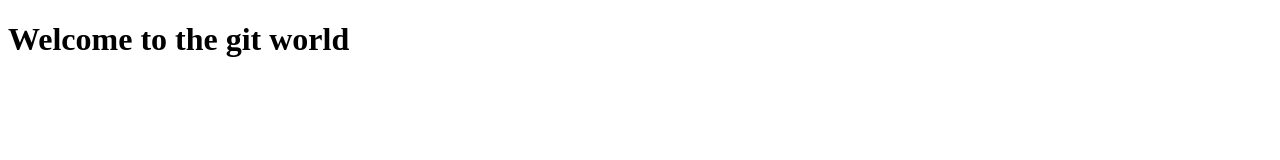
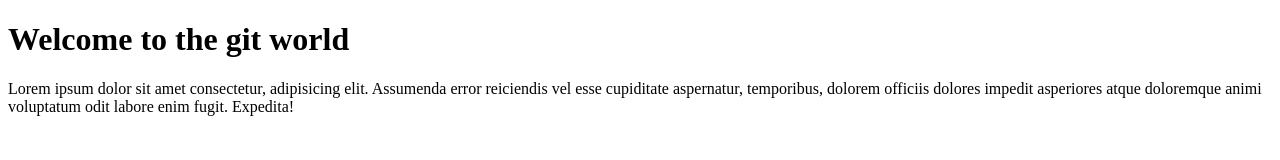
Before and after one commit to MarufJob/Frontend-Development, a plain HTML site: page class-git/index.html in a window 1280 px wide. Drawn offline with Linux system fonts and the light colour scheme.

Commit message:
Edit index.html

```diff
--- a/class-git/index.html
+++ b/class-git/index.html
@@ -8,5 +8,6 @@
 </head>
 <body>
     <h1>Welcome to the git world</h1>
+    <p>Lorem ipsum dolor sit amet consectetur, adipisicing elit. Assumenda error reiciendis vel esse cupiditate aspernatur, temporibus, dolorem officiis dolores impedit asperiores atque doloremque animi voluptatum odit labore enim fugit. Expedita!</p>
 </body>
 </html>
```
